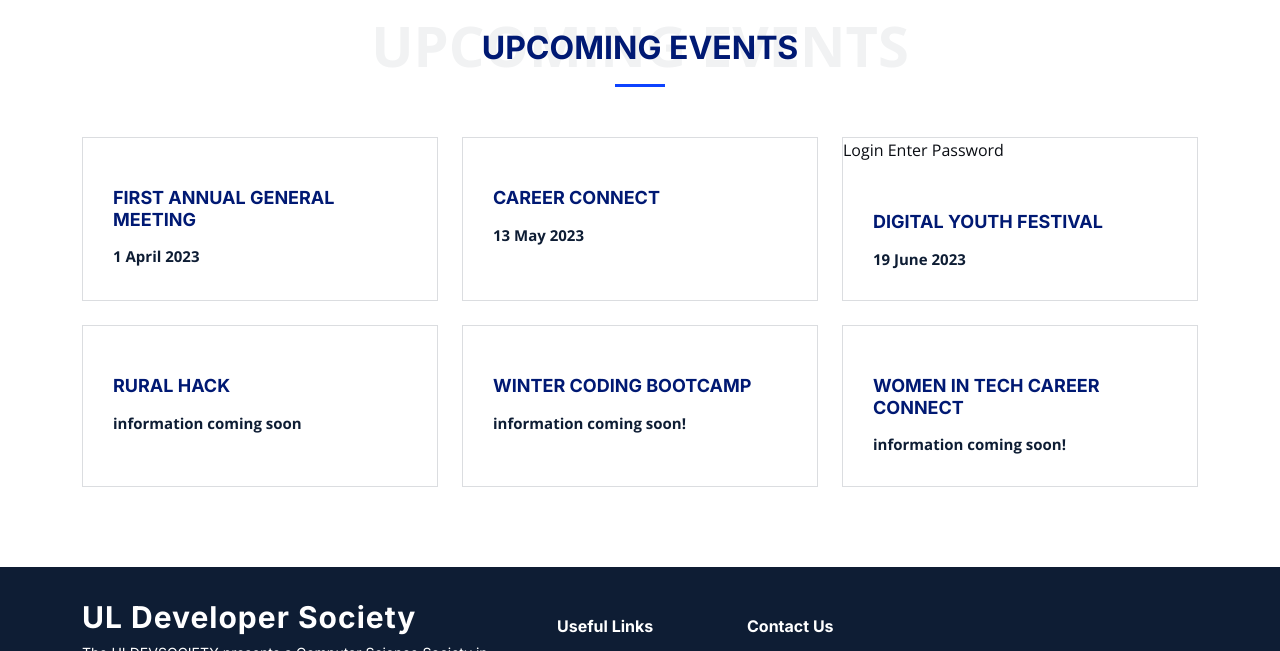
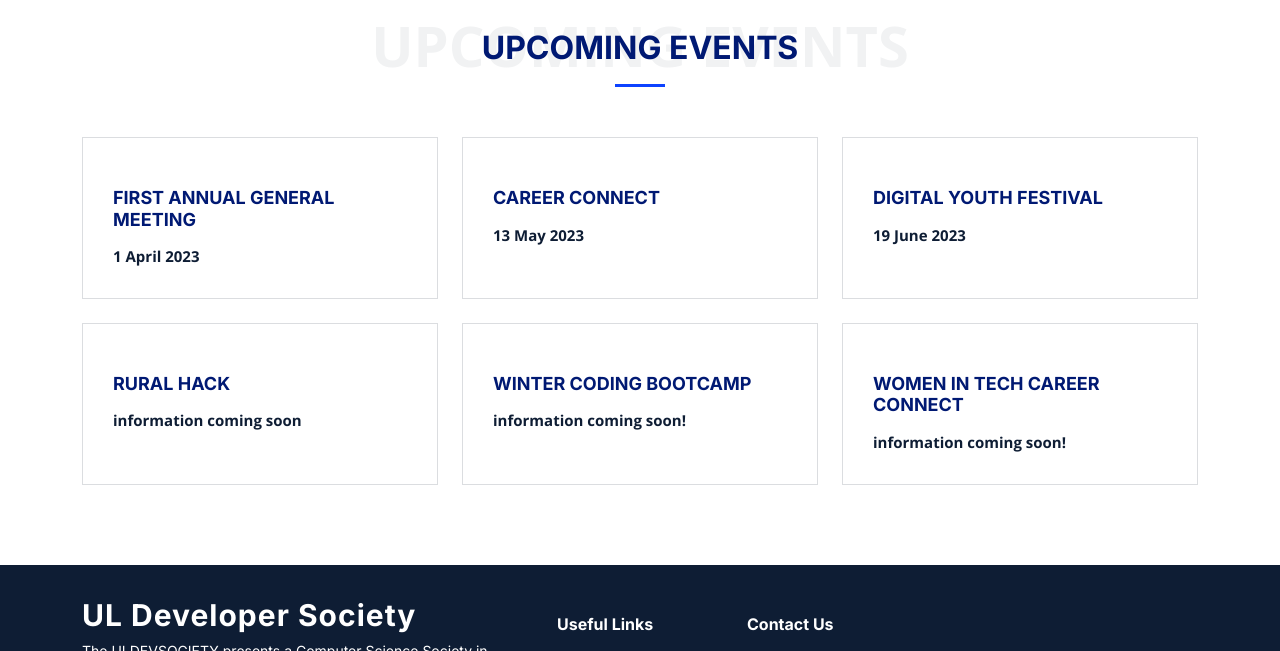
Before and after one commit to uldevsociety/uldevsociety.github.io, a plain HTML site: page index.html in a window 1280 px wide. Shown: the part 1460-2111 px from the top of the page. Drawn offline with nearby package versions, Linux system fonts and the light colour scheme.

Commit message:
changes to index.html

```diff
--- a/index.html
+++ b/index.html
@@ -214,8 +214,7 @@
           </div><!-- End Card Item -->
 
           <div class="col-lg-4 col-md-6" data-aos="fade-up" data-aos-delay="300">
-            <div class="card">Login
-              Enter Password
+            <div class="card">
               <div class="card-img">
                 <img src="" alt="" class="img-fluid">
               </div>
```
